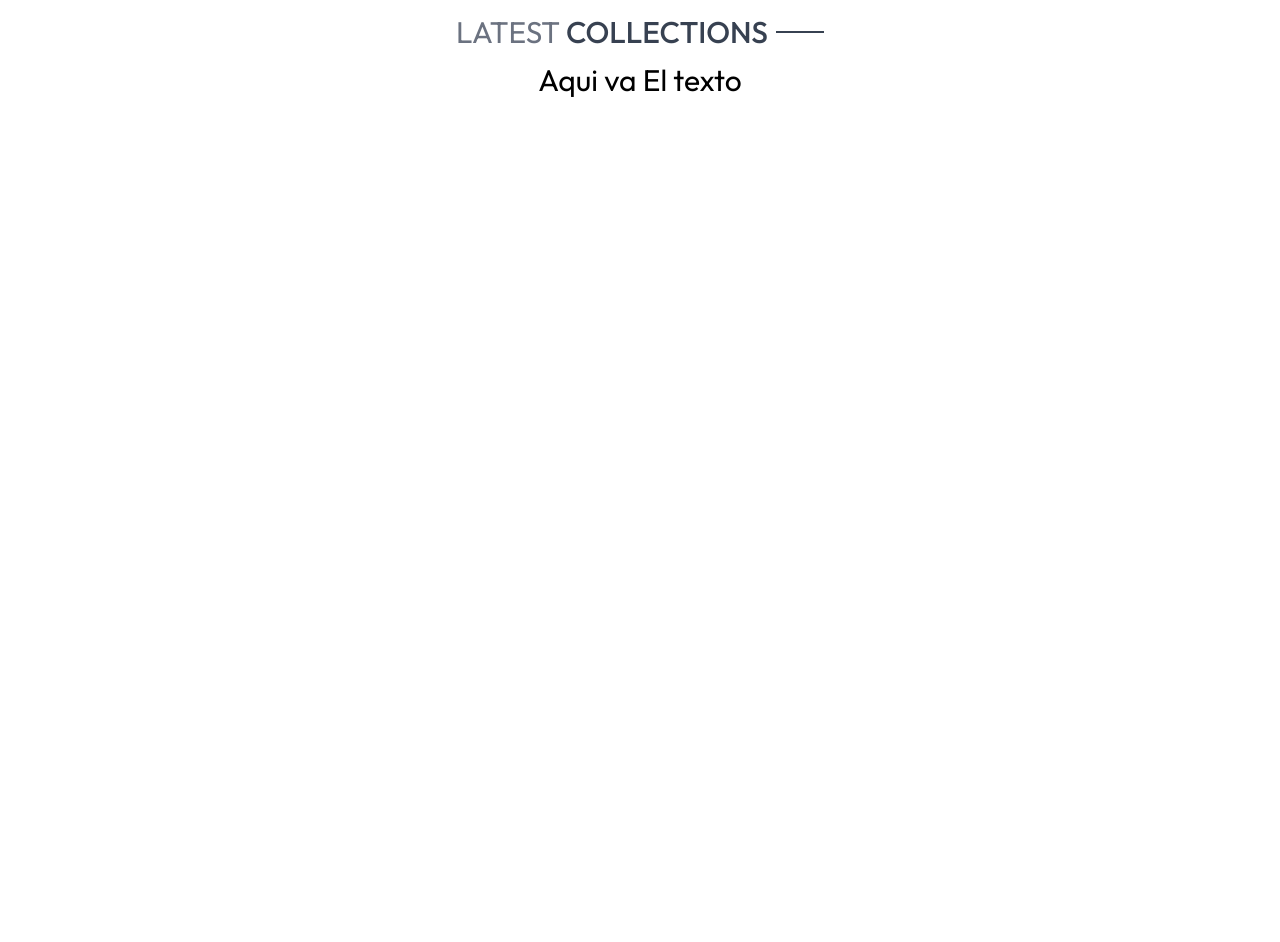
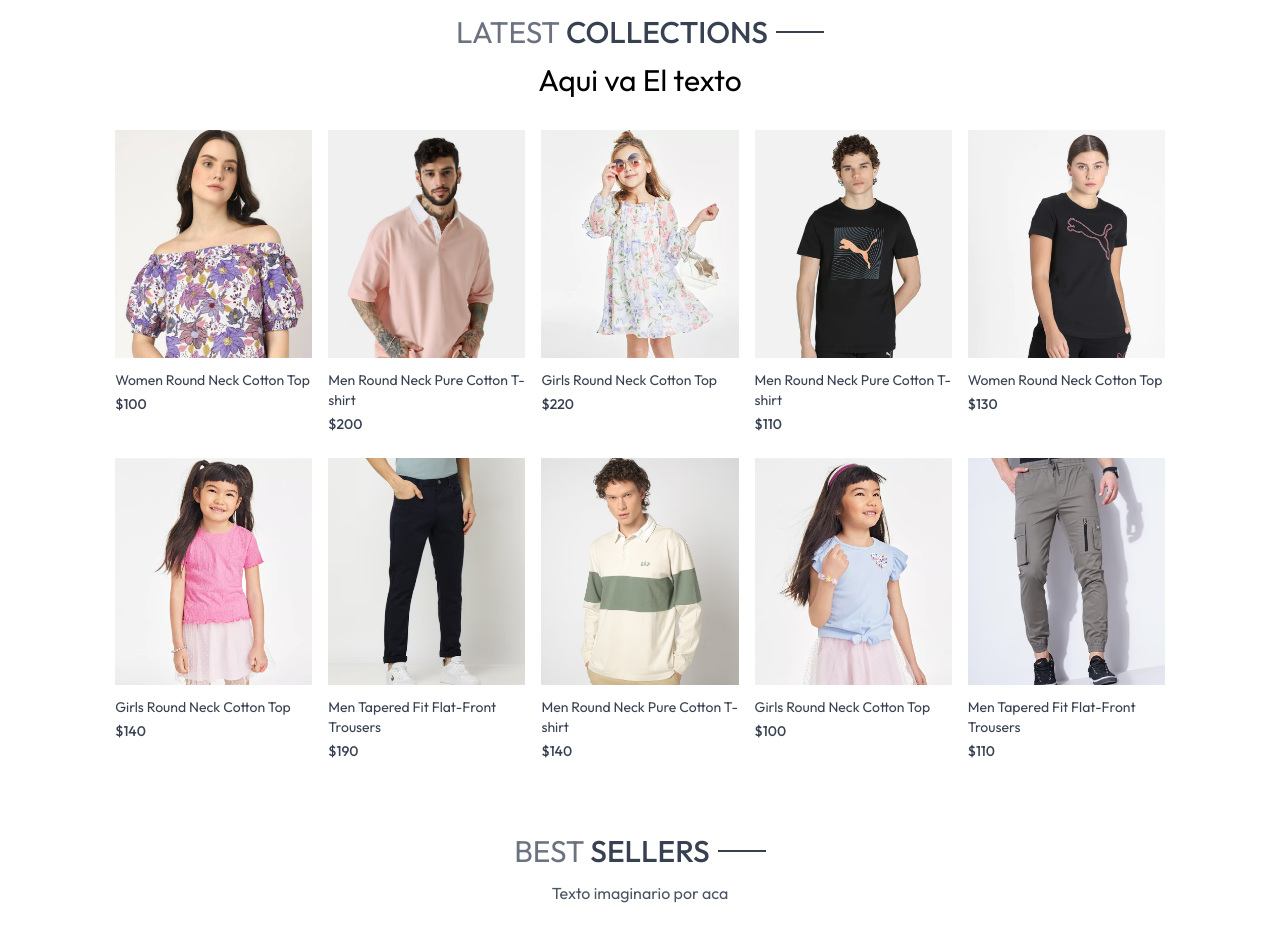
Before and after one commit to Jaime-D-Z/ecomerce-app, a React (Vite) app: page / in a window 1280 px wide. Shown: the part 560-1502 px from the top of the page. Before the commit the page ends 800 px from the top, so only its background shows below. Built offline with nearby package versions, Linux system fonts and the light colour scheme.

Commit message:
Avanze BesteSeller

```diff
--- /dev/null
+++ b/src/components/BestSeller.jsx
@@ -0,0 +1,38 @@
+import React, { useContext, useState, useEffect } from "react";
+import { ShopContext } from "../context/ShopContext";
+import Title from "./Title";
+import ProductItem from "./ProductItem";
+
+const BestSeller = () => {
+  const { products } = useContext(ShopContext);
+  const [bestSeller, setBestSeller] = useState([]);
+
+  useEffect(() => {
+    const bestProduct = products.filter((item) => (item.bestSeller));
+    setBestSeller(bestProduct.slice(0, 5));
+  }, []);
+
+  return (
+    <div className="my-10">
+      <div className="text-center text-3xl py-8">
+        <Title text1={"BEST "} text2={" SELLERS"} />
+        <p className="w-3/4 m-auto text-sm sm:text-sm md:text-base text-gray-600">
+          Texto imaginario por aca
+        </p>
+      </div>
+      <div className="grid grid-cols-2 sm:grid-cols-3 md:grid-cols-4 lg:grid-cols-5 gap-4 gap-y-6">
+        {bestSeller.map((item, index) => (
+          <ProductItem
+            key={index}
+            id={item._id}
+            name={item.name}
+            image={item.image}
+            price={item.price}
+          />
+        ))}
+      </div>
+    </div>
+  );
+};
+
+export default BestSeller;
--- a/src/components/LatestCollection.jsx
+++ b/src/components/LatestCollection.jsx
@@ -1,18 +1,15 @@
 import React, { useContext, useEffect, useState } from "react";
 import { ShopContext } from "../context/ShopContext";
 import Title from "./Title";
+import ProductItem from "./ProductItem";
 
 const LatestCollection = () => {
   const { products } = useContext(ShopContext);
-const [latestProducts, setLatestProducts] = useState([]);
+  const [latestProducts, setLatestProducts] = useState([]);
 
-
-  useEffect(() =>{
-    setLatestProducts(products.slice(0,10));
-
-  },[])
-
-
+  useEffect(() => {
+    setLatestProducts(products.slice(0, 10));
+  }, []);
 
   return (
     <div className="my-10">
@@ -21,6 +18,14 @@ const [latestProducts, setLatestProducts] = useState([]);
         <p className="w-3/4 m-auto text-cs sm:text-sm md:text-base text-gray-600"></p>
         Aqui va El texto
       </div>
+      { /* Rendering Product*/ }
+      <div className="grid grid-cols-2 sm:grid-cols-3 md:grid-cols-4 lg:grid-cols-5 gap-4 gap-y-6">
+        {
+          latestProducts.map((item,index)=>(
+            <ProductItem key ={index} id={item._id} image={item.image} name={item.name} price={item.price}/>
+          ))
+        }
+      </div>
     </div>
   );
 };
--- a/src/components/Navbar.jsx
+++ b/src/components/Navbar.jsx
@@ -3,11 +3,14 @@ import { assets } from "../assets/assets";
 import { Link, NavLink } from "react-router-dom";
 
 const Navbar = () => {
-  const { visible, setVisible } = useState(false);
+  const [visible, setVisible] = useState(false);
 
   return (
     <div className="flex items-center justify-between py-5 font-medium">
       <img src={assets.logo} className="w-36" alt="Logo de la tienda" />
+      <Link to="/">
+        <img src={assets.logo} className="w-36" alt="" />
+      </Link>
 
       <ul className="hidden sm:flex gap-5 text-sm text-gray-700">
         <NavLink to="/" className="flex flex-col items-center gap-1">
@@ -59,7 +62,11 @@ const Navbar = () => {
       </div>
 
       {/* Slidebar Menu for small screens */}
-    <div className={`absolute top-0 right-0 bottom-0 bg-white transition-all overflow-x-hidden ${visible ? "w-64" : "w-0"}`}>
+      <div
+        className={`absolute top-0 right-0 bottom-0 bg-white transition-all overflow-x-hidden ${
+          visible ? "w-64" : "w-0"
+        }`}
+      >
         <div className="flex flex-col text-gray-600">
           <div
             onClick={() => setVisible(false)}
@@ -68,10 +75,34 @@ const Navbar = () => {
             <img className="h-4 rotate-180" src={assets.dropdown_icon} alt="" />
             <p>Back</p>
           </div>
-    <NavLink onClick={() => setVisible(false)} className="py-2 pl-6 border" to="/">HOME</NavLink>
-    <NavLink onClick={() => setVisible(false)} className="py-2 pl-6 border" to="/collection">COLLECTION</NavLink>
-    <NavLink onClick={() => setVisible(false)} className="py-2 pl-6 border" to="/about">ABOUT</NavLink>
-    <NavLink onClick={() => setVisible(false)} className="py-2 pl-6 border" to="/contact">CONTACT</NavLink>
+          <NavLink
+            onClick={() => setVisible(false)}
+            className="py-2 pl-6 border"
+            to="/"
+          >
+            HOME
+          </NavLink>
+          <NavLink
+            onClick={() => setVisible(false)}
+            className="py-2 pl-6 border"
+            to="/collection"
+          >
+            COLLECTION
+          </NavLink>
+          <NavLink
+            onClick={() => setVisible(false)}
+            className="py-2 pl-6 border"
+            to="/about"
+          >
+            ABOUT
+          </NavLink>
+          <NavLink
+            onClick={() => setVisible(false)}
+            className="py-2 pl-6 border"
+            to="/contact"
+          >
+            CONTACT
+          </NavLink>
         </div>
       </div>
     </div>
--- /dev/null
+++ b/src/components/ProductItem.jsx
@@ -0,0 +1,22 @@
+import React, { useContext } from "react";
+import { ShopContext } from "../context/ShopContext";
+import {Link} from "react-router-dom"
+
+const ProductItem = ({id,image,name,price}) => {
+
+    const {currency} = useContext(ShopContext);
+
+  return(
+  <Link className="text-gray-700 cursor-pointer" to = {`/product/${id}`}
+>
+    <div className="overflow-hidden">
+<img className="hover:scale-110 transition ease-in-out" src={image[0]} alt=" "/>
+    </div>
+    <p className="pt-3 pb-1 text-sm">{name}</p>
+    <p className="text-sm font-medium">{currency}{price}</p>
+  </Link>
+  )
+
+};
+
+export default ProductItem;
--- a/src/index.css
+++ b/src/index.css
@@ -19,3 +19,11 @@ a.active hr{
   font-weight: 400;
   font-style: normal;
 }
+
+@media(max-width:640px){
+  a.active{
+    background-color: black;
+    color: white;
+  }
+
+}
--- a/src/pages/Home.jsx
+++ b/src/pages/Home.jsx
@@ -1,12 +1,14 @@
 import React from "react";
 import Hero from "../components/Hero";
 import LatestCollection from "../components/LatestCollection";
+import BestSeller from "../components/BestSeller";
 
 const Home = () => {
   return (
     <div>
       <Hero />
       <LatestCollection />
+      <BestSeller/>
     </div>
   );
 };
```
Lines whose indentation alone changed are shown as unchanged.
